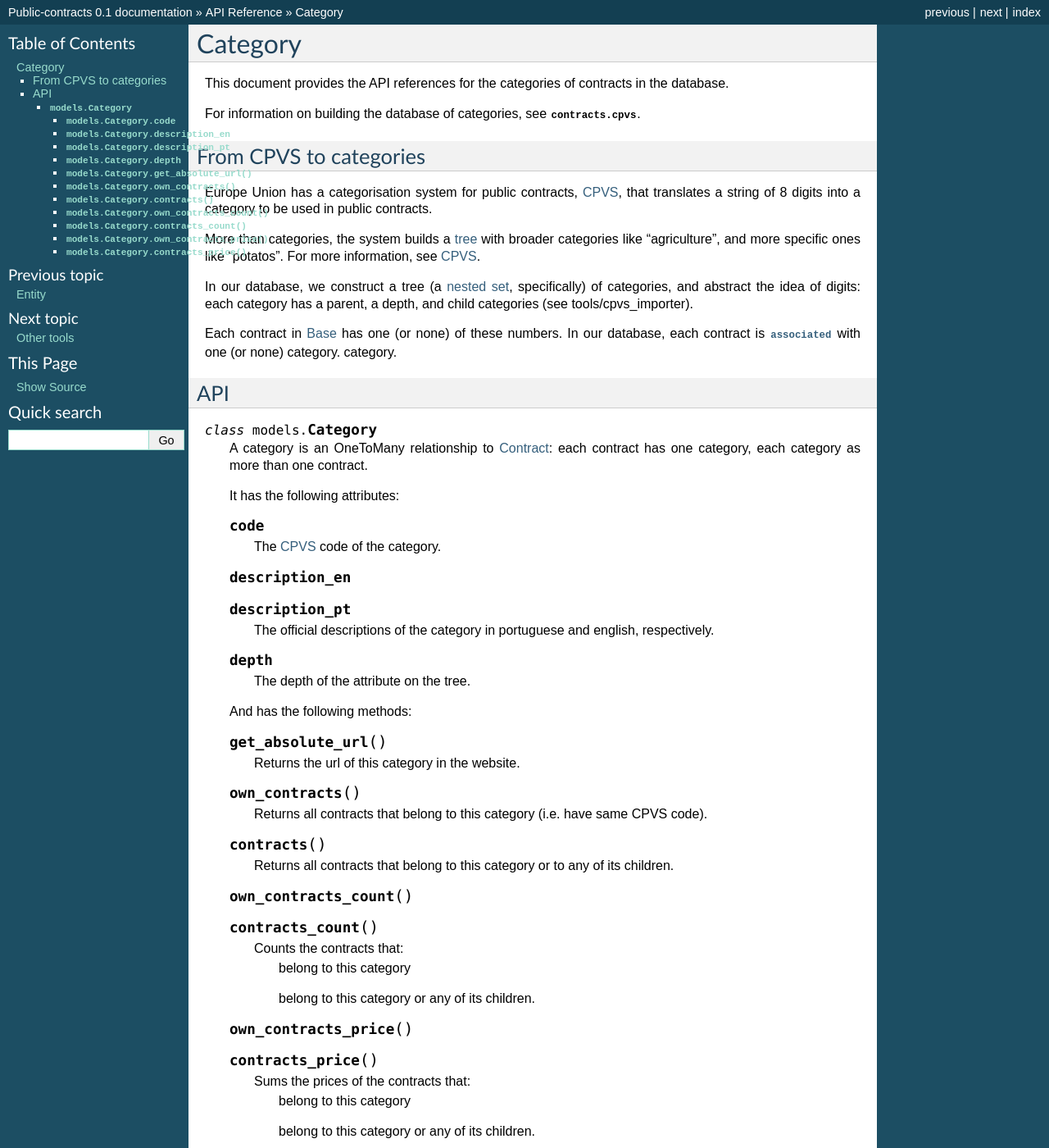
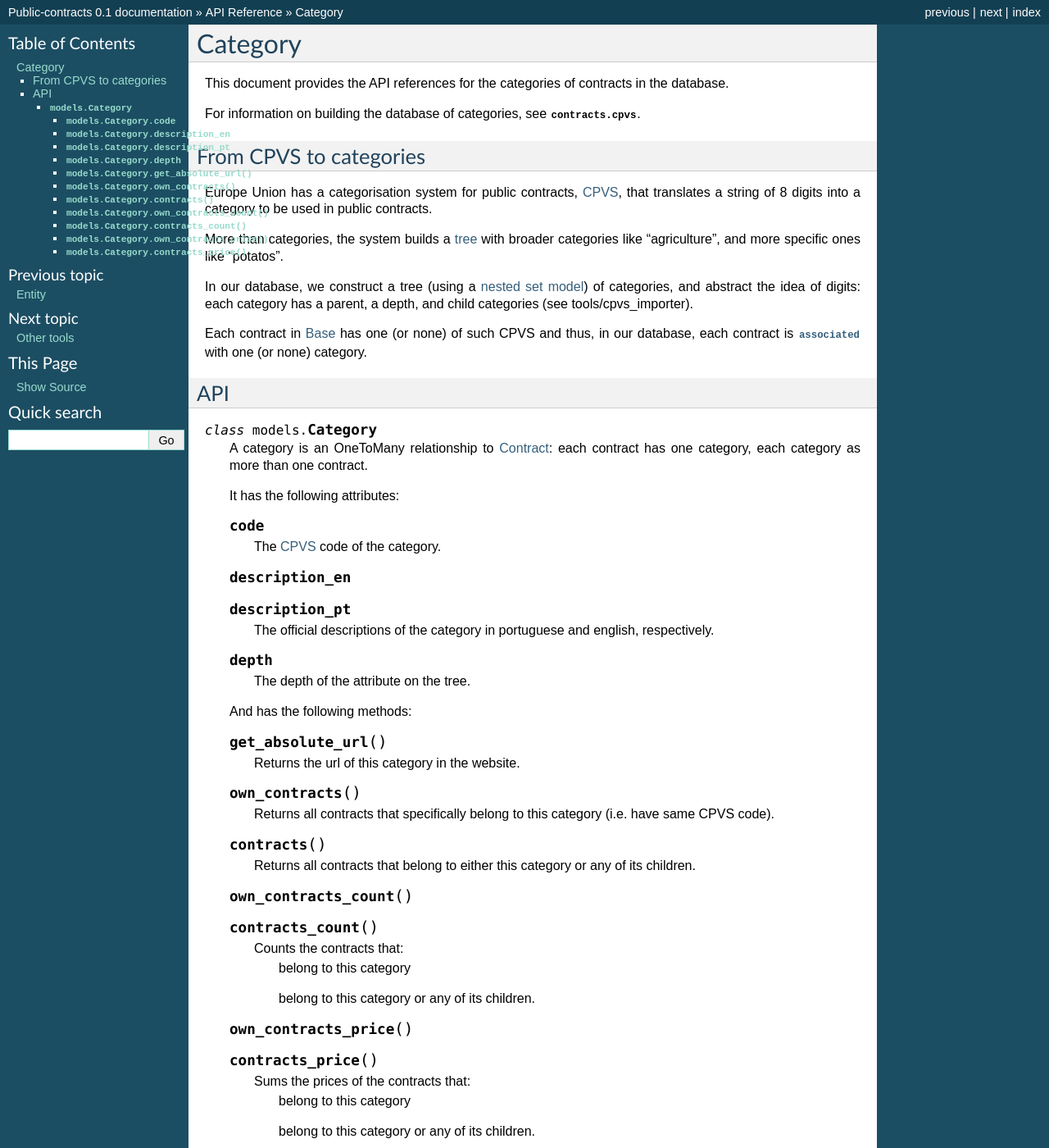
Before and after one commit to jorgecarleitao/public-contracts, a Sphinx documentation site: the page built from docs/source/api/category.rst, in a window 1280 px wide and 1400 px high. Shown: the whole window at 82% size. Built offline with Sphinx 7.4.7, drawn with Linux system fonts in a browser that asks for light colours.

Commit message:
Improved docs phrasing.

```diff
--- a/docs/source/api/category.rst
+++ b/docs/source/api/category.rst
@@ -14,20 +14,19 @@ From CPVS to categories
 
 .. _CPVS: http://simap.europa.eu/codes-and-nomenclatures/codes-cpv/codes-cpv_en.htm
 .. _tree: https://en.wikipedia.org/wiki/Tree_(data_structure)
-.. _`nested set`: https://en.wikipedia.org/wiki/Nested_set_model
+.. _`nested set model`: https://en.wikipedia.org/wiki/Nested_set_model
 
 Europe Union has a categorisation system for public contracts, CPVS_, that translates a string of 8 digits
 into a category to be used in public contracts.
 
 More than categories, the system builds a tree_ with broader categories like "agriculture",
-and more specific ones like "potatos". For more information, see CPVS_.
+and more specific ones like "potatos".
 
-In our database, we construct a tree (a `nested set`_, specifically) of categories, and abstract the idea of digits:
+In our database, we construct a tree (using a `nested set model`_) of categories, and abstract the idea of digits:
 each category has a parent, a depth, and child categories (see :doc:`tools/cpvs_importer`).
 
-Each contract in Base_ has one (or none) of these numbers. In our database, each contract is
+Each contract in Base_ has one (or none) of such CPVS and thus, in our database, each contract is
 :attr:`associated <models.Contract.category>` with one (or none) category.
-category.
 
 API
 ------
@@ -60,11 +59,11 @@ API
 
     .. method:: own_contracts()
 
-        Returns all contracts that belong to this category (i.e. have same CPVS code).
+        Returns all contracts that specifically belong to this category (i.e. have same CPVS code).
 
     .. method:: contracts()
 
-        Returns all contracts that belong to this category or to any of its children.
+        Returns all contracts that belong to either this category or any of its children.
 
     .. method:: own_contracts_count()
     .. method:: contracts_count()
--- a/docs/source/introduction.rst
+++ b/docs/source/introduction.rst
@@ -7,13 +7,12 @@ a publicly available database.
 Public contracts is a pilot project for collaborative analysis and visualisation of public contracts databases.
 In this pilot, we use the portuguese database.
 
-We build and maintain an open source website and API for querying this database.
-
+We build and maintain an open source website and API for querying the database.
 Specifically, this project consists on the following components:
 
 - A database driven by Django ORM of portuguese public contracts, remotely accessible.
 - An API for querying the database using Django and Python.
-- A website for navigating the database and sharing statistical features of it.
+- A website for visualizing the database and sharing statistical features of it.
 
 For whom?
 ----------
--- a/docs/source/usage.rst
+++ b/docs/source/usage.rst
@@ -40,9 +40,9 @@ and we can access its data using standard Python notation for a class.
 
 But how do we pick a contract from the database?
 
-.. _this contract: http://www.base.gov.pt/base2/html/pesquisas/contratos.shtml#791452
+.. _`this contract`: http://www.base.gov.pt/base2/html/pesquisas/contratos.shtml#791452
 
-Look at this contract_ in the official database. It has the number "791452". Lets pick it up::
+Look at `this contract`_ in the official database. It has the number "791452". Lets pick it up::
 
     contract = models.Contract.objects.get(base_id=791452)
 
@@ -50,7 +50,7 @@ good, now, what do we want to know about the contract? Lets start with its price
 
     print contract.price
 
-Its kind of powerful right? (see also :docs:`responsibility <code_of_conduct>`). Now its category::
+Its kind of powerful right? (see also :doc:`responsibility <code_of_conduct>`). Now its category::
 
     print contract.category
 
```
Also changed, not shown: docs/source/api.rst (+9 -2 lines), docs/source/code_of_conduct.rst (added, +16 -0 lines), docs/source/website.rst (added, +42 -0 lines).
